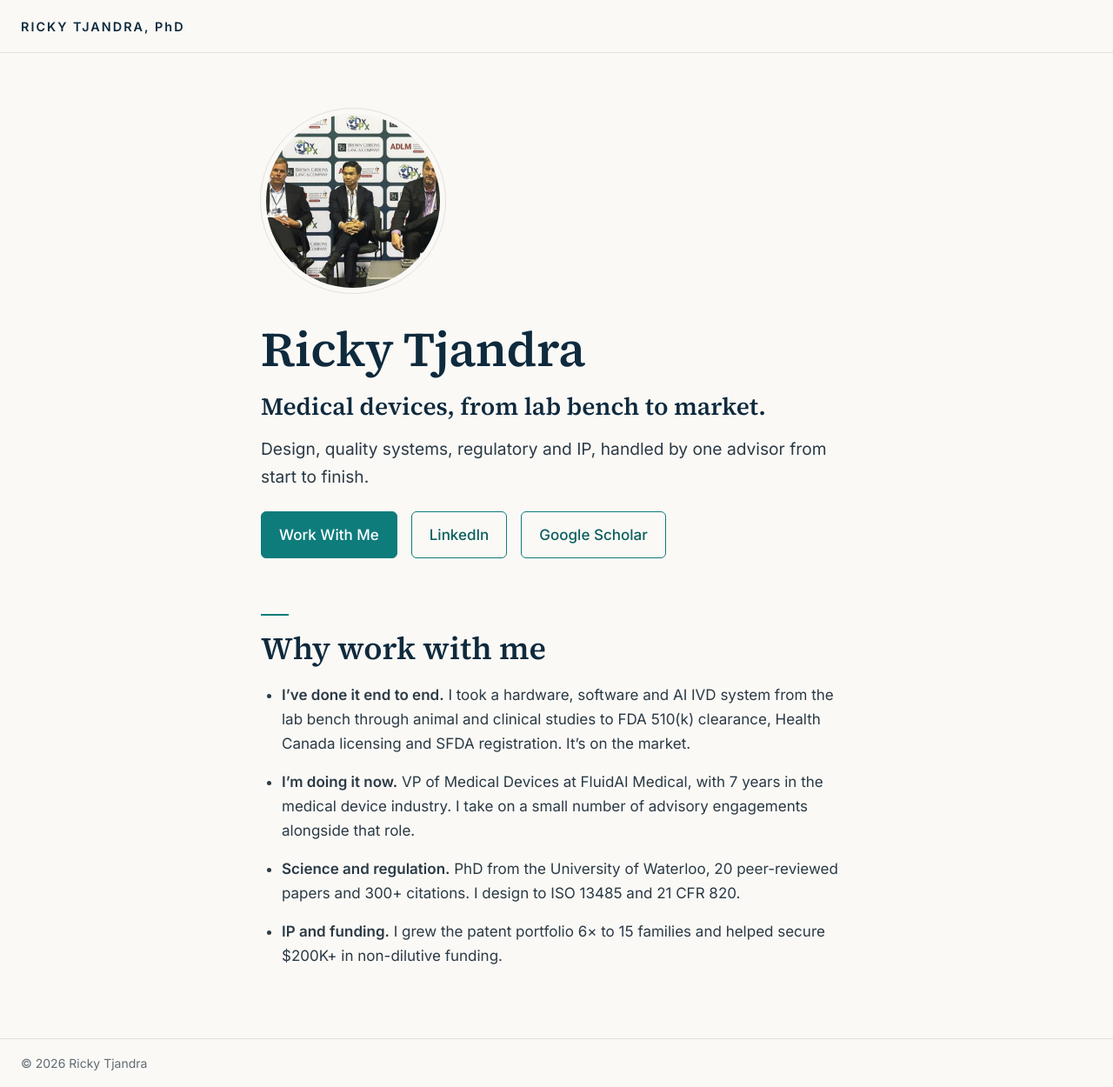
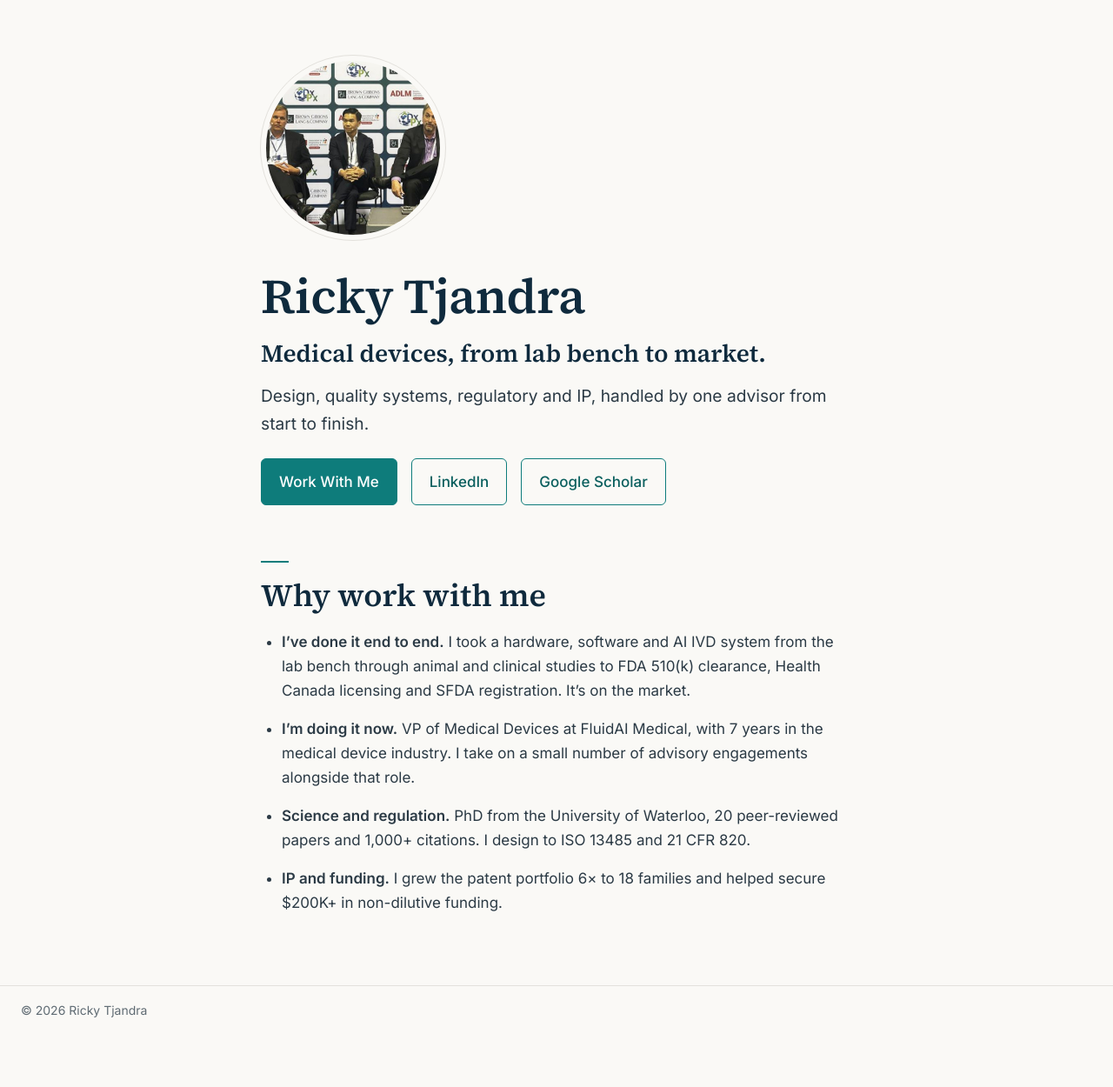
Before and after one commit to r2tjandr/personal-website, a Jekyll site: the page built from index.md, in a window 1280 px wide. Shown: the whole page at 87% size. Built offline with Jekyll 4.4.1, drawn with Linux system fonts in a browser that asks for light colours; after the commit the page ends 1189 px from its top, so only the background shows below that.

Commit message:
Update stats and drop header wordmark
Co-Authored-By: Claude Opus 5.5 <noreply@anthropic.com>

```diff
--- a/_layouts/default.html
+++ b/_layouts/default.html
@@ -14,9 +14,6 @@
   <link rel="stylesheet" href="{{ '/assets/style.css' | relative_url }}">
 </head>
 <body>
-  <header class="site-header">
-    <a class="wordmark" href="{{ '/' | relative_url }}">RICKY TJANDRA, PhD</a>
-  </header>
   <main>
     {{ content }}
   </main>
--- a/assets/style.css
+++ b/assets/style.css
@@ -37,12 +37,9 @@ h1 { font-size: clamp(2.25rem, 5vw, 3.5rem); line-height: 1.1; letter-spacing: -
 h2 { font-size: clamp(1.6rem, 3vw, 2.25rem); line-height: 1.2; margin-top: 64px; }
 h2::before { content: ""; display: block; width: 32px; height: 2px; background: var(--accent); margin-bottom: 16px; }
 
-/* Header and footer */
-.site-header, .site-footer { padding: 16px var(--gutter); }
-.site-header { border-bottom: 1px solid var(--rule); }
+/* Footer */
+.site-footer { padding: 16px var(--gutter); }
 .site-footer { border-top: 1px solid var(--rule); color: var(--muted); font-size: 0.875rem; }
-.wordmark { font-weight: 600; letter-spacing: 0.14em; font-size: 0.9rem; color: var(--ink); text-decoration: none; }
-.wordmark:hover { color: var(--ink); }
 
 /* Content */
 main { max-width: calc(var(--prose) + 2 * var(--gutter)); margin: 0 auto; padding: 64px var(--gutter); }
--- a/index.md
+++ b/index.md
@@ -20,5 +20,5 @@ permalink: /
 
 - **I’ve done it end to end.** I took a hardware, software and AI IVD system from the lab bench through animal and clinical studies to FDA 510(k) clearance, Health Canada licensing and SFDA registration. It’s on the market.
 - **I’m doing it now.** VP of Medical Devices at FluidAI Medical, with 7 years in the medical device industry. I take on a small number of advisory engagements alongside that role.
-- **Science and regulation.** PhD from the University of Waterloo, 20 peer-reviewed papers and 300+ citations. I design to ISO 13485 and 21 CFR 820.
-- **IP and funding.** I grew the patent portfolio 6× to 15 families and helped secure $200K+ in non-dilutive funding.
+- **Science and regulation.** PhD from the University of Waterloo, 20 peer-reviewed papers and 1,000+ citations. I design to ISO 13485 and 21 CFR 820.
+- **IP and funding.** I grew the patent portfolio 6× to 18 families and helped secure $200K+ in non-dilutive funding.
```
